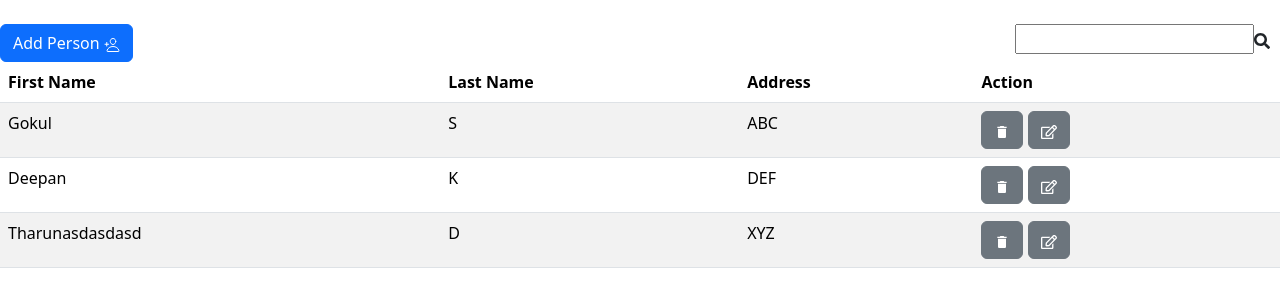
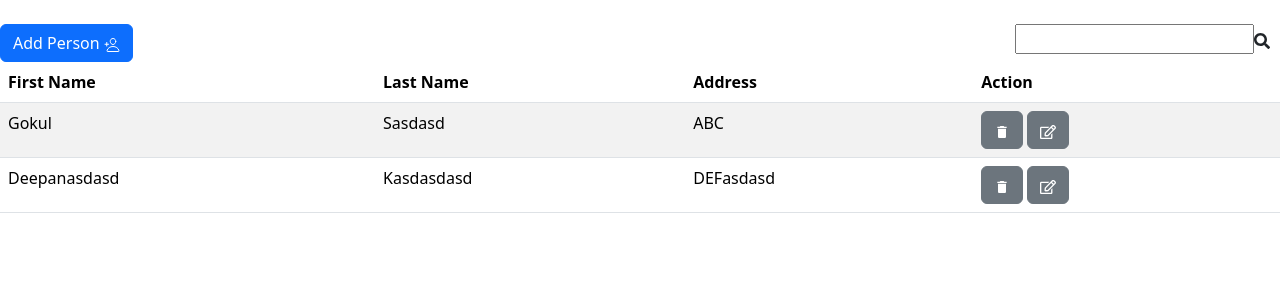
Before and after one commit to Gokul-DA/react-sample-apps, a React (Create React App) app: page / in a window 1280 px wide. Shown: the top 306 px of the page. Built offline with nearby package versions, Linux system fonts and the light colour scheme; data requests are answered from the project's data file.

Commit message:
Edit button working as expected

```diff
--- a/db.json
+++ b/db.json
@@ -3,20 +3,14 @@
     {
       "id": "1",
       "firstName": "Gokul",
-      "lastName": "S",
+      "lastName": "Sasdasd",
       "address": "ABC"
     },
     {
       "id": "2",
-      "firstName": "Deepan",
-      "lastName": "K",
-      "address": "DEF"
-    },
-    {
-      "id": "3",
-      "firstName": "Tharunasdasdasd",
-      "lastName": "D",
-      "address": "XYZ"
+      "firstName": "Deepanasdasd",
+      "lastName": "Kasdasdasd",
+      "address": "DEFasdasd"
     }
   ]
 }
--- a/package.json
+++ b/package.json
@@ -12,6 +12,7 @@
     "react": "^18.2.0",
     "react-dom": "^18.2.0",
     "react-icons": "^4.12.0",
+    "react-router-dom": "^6.21.1",
     "react-scripts": "5.0.1",
     "web-vitals": "^2.1.4"
   },
--- a/src/component/TableApp/PersonList.jsx
+++ b/src/component/TableApp/PersonList.jsx
@@ -150,15 +150,17 @@ class PersonList extends Component {
     axios
       .put('http://localhost:3000/person/' + updatedPerson.id, updatedPerson)
       .then((res) => {
-        let upatedPersonDetails = this.state.personDetails.map((person) => {
-          return person.id === this.updatePerson.id
-            ? { ...person, ...updatedPerson }
-            : person
-        })
         this.setState(
-          {
-            personDetails: upatedPersonDetails,
-            editRecordClicked: !this.state.editRecordClicked,
+          (prevState) => {
+            const updatedPersonDetails = prevState.personDetails.map((person) =>
+              person.id === updatedPerson.id
+                ? { ...person, ...updatedPerson }
+                : person
+            )
+            return {
+              personDetails: updatedPersonDetails,
+              editRecordClicked: !this.state.editRecordClicked,
+            }
           },
           () => this.filterData()
         )
@@ -166,21 +168,6 @@ class PersonList extends Component {
       .catch((err) => {
         console.log('error occured while put/editing: ', err)
       })
-    // this.setState(
-    //   (prevState) => {
-    //     const updatedPersonDetails = prevState.personDetails.map((person) =>
-    //       person.id === updatedPerson.id
-    //         ? { ...person, ...updatedPerson }
-    //         : person
-    //     )
-
-    //     return {
-    //       personDetails: updatedPersonDetails,
-    //       editRecordClicked: !this.state.editRecordClicked,
-    //     }
-    //   },
-    //   () => this.filterData()
-    // )
   }
 
   searchButtonHandler = (event) => {
--- a/src/index.js
+++ b/src/index.js
@@ -3,6 +3,7 @@ import ReactDOM from 'react-dom/client'
 import './index.css'
 import App from './App'
 import reportWebVitals from './reportWebVitals'
+import { BrowserRouter } from 'react-router-dom'
 
 const root = ReactDOM.createRoot(document.getElementById('root'))
 root.render(
```
Also changed, not shown: 2 other files (tests, documents, lock files or other folders).
